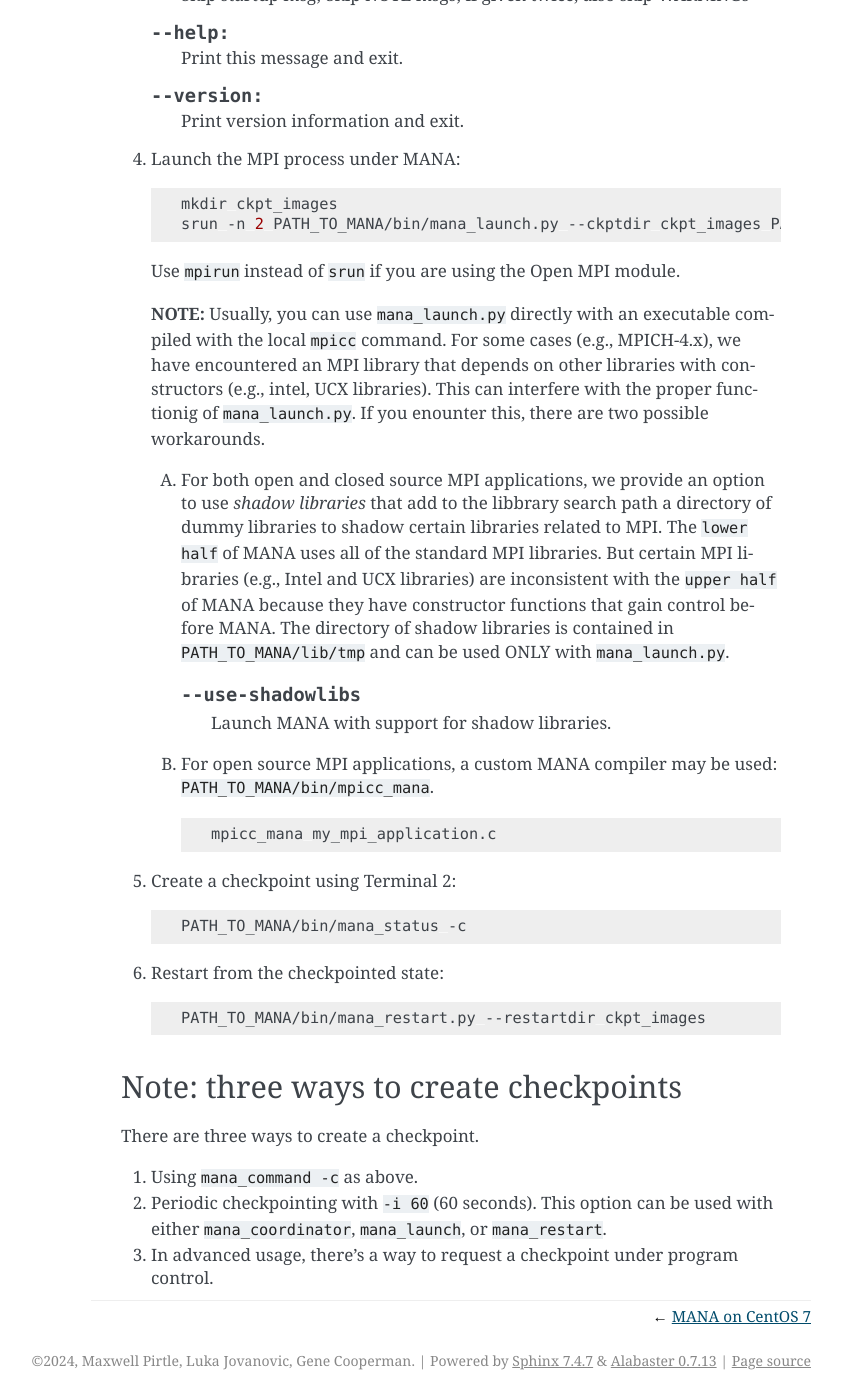
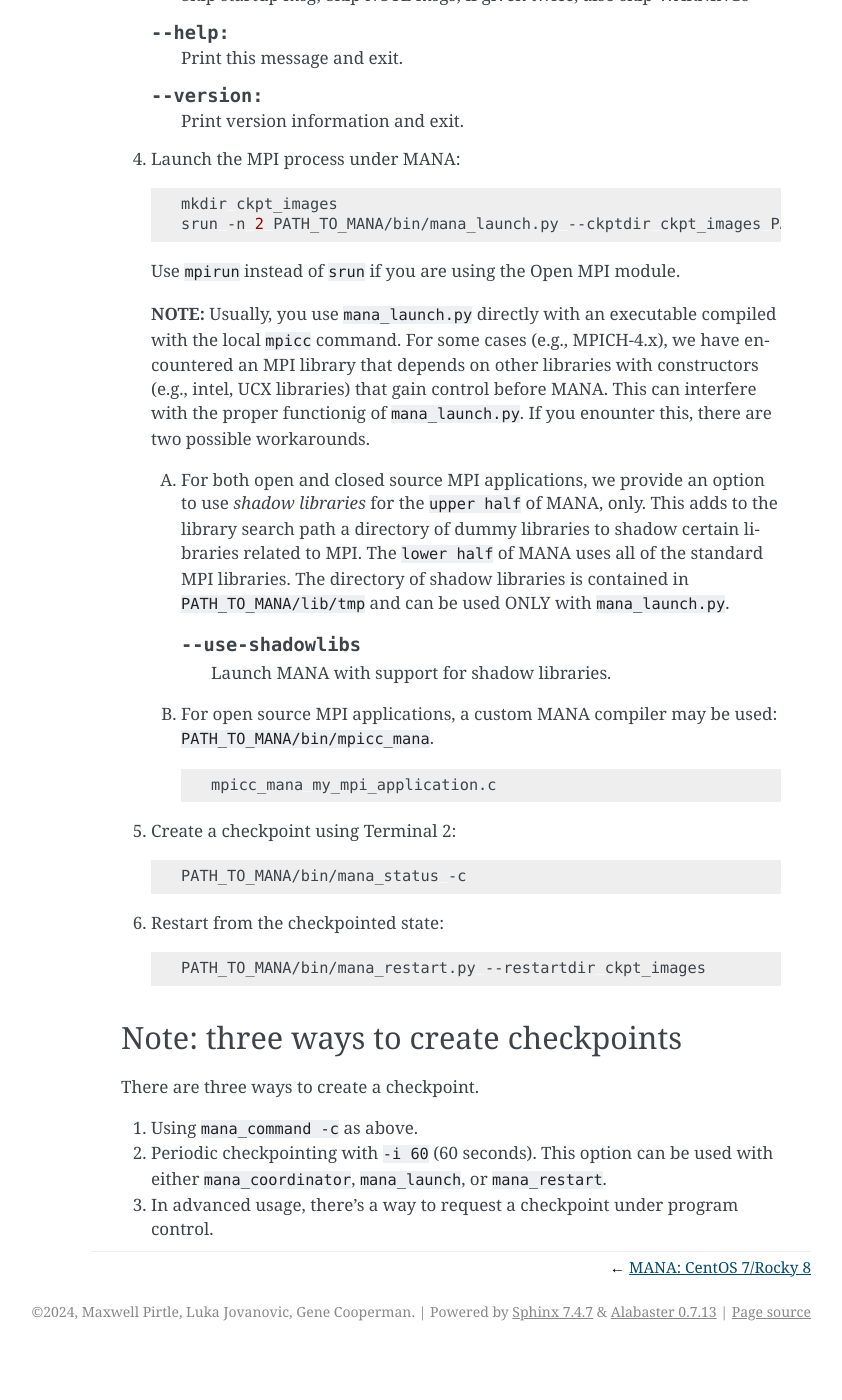
Before and after one commit to mpickpt/mana-doc, a Sphinx documentation site: the page built from docs/source/perlmutter.rst, in a window 1280 px wide and 1400 px high, scrolled down 3497 px. Shown: the whole window, without its empty margins (299-1141 px from the left). Built offline with Sphinx 7.4.7, drawn with Linux system fonts in a browser that asks for light colours; after the commit the page ends 4848 px from its top, so only the background shows below that; some of the changed text lies outside the part shown.

Commit message:
Fixes thanks to review by @rajatpratapbisht

```diff
--- a/docs/source/perlmutter.rst
+++ b/docs/source/perlmutter.rst
@@ -1,15 +1,14 @@
-MANA on SUSE Linux 13 (Perlmutter)
-==================================
+MANA: SUSE Linux 13 (Perlmutter)
+================================
 
 --------------------------------
 Perlmutter Cluster at NERSC/LBNL
 --------------------------------
 
-Perlmutter is an HPC cluster running **SUSE Enterprise**.
-This document aims to help users running SUSE Enterprise to utilize
-MANA Chekpointing and Restarting Software with MPI applications.
-Since each site can configure SLURM differently, we use the Perlmutter
-cluster at NERSC/LBNL astern U. as our model, here.
+Perlmutter is an HPC cluster running **SUSE Enterprise**.  This document
+uses Perlmutter as the model for SUSE Enterprise, to discuss MANA
+Checkpointing and Restarting for MPI applications.  However, any given
+site may configure SLURM differently.
 
 Perlmutter is a supercomputer at NERSC running SUSE Enterprise.
 When it was introduced, it was the #5 supercomputer on the TOP500 list
@@ -120,7 +119,7 @@
    compute node. Consider the following points:
 
    * You can check your hostname to connect via ssh using
-     **``squeue --me``** to list all the compute nodes assigned to
+     **``squeue -\-me``** to list all the compute nodes assigned to
      your username.
    * Running **``ssh XXXX``** will connect to your compute node via ssh.
      (Here cXXX is a placeholder for your compute-node name.)
@@ -210,21 +209,20 @@
 
   Use ``mpirun`` instead of ``srun`` if you are using the Open MPI module.
 
-  **NOTE:** Usually, you can use ``mana_launch.py`` directly with an executable
+  **NOTE:** Usually, you use ``mana_launch.py`` directly with an executable
   compiled with the local ``mpicc`` command.  For some cases (e.g., MPICH-4.x),
-  we have encountered an MPI library that depends on other libraries with constructors
-  (e.g., intel, UCX libraries).  This can interfere with the proper functionig
-  of ``mana_launch.py``.  If you enounter this,  there are two possible workarounds.
+  we have encountered an MPI library that depends on other libraries with
+  constructors (e.g., intel, UCX libraries) that gain control before MANA.
+  This can interfere with the proper functionig of ``mana_launch.py``.
+  If you enounter this,  there are two possible workarounds.
 
   A. For both open and closed source MPI applications, we provide
-     an option to use *shadow libraries* that add to the libbrary
-     search path a directory of dummy libraries to shadow certain
-     libraries related to MPI.  The ``lower half`` of MANA uses all
-     of the standard MPI libraries.  But certain MPI libraries (e.g.,
-     Intel and UCX libraries) are inconsistent with the ``upper half``
-     of MANA because they have constructor functions that gain control
-     before MANA.  The directory of shadow libraries is contained
-     in ``PATH_TO_MANA/lib/tmp`` and can be used ONLY with
+     an option to use *shadow libraries* for the ``upper half`` of MANA,
+     only.  This adds to the library search path a directory of dummy
+     libraries to shadow certain libraries related to MPI.  The ``lower
+     half`` of MANA uses all of the standard MPI libraries.  The directory
+     of shadow libraries is contained in ``PATH_TO_MANA/lib/tmp`` and
+     can be used ONLY with
      ``mana_launch.py``.
 
      .. option:: --use-shadowlibs
```
Also changed, not shown: docs/source/discovery.rst (+48 -45 lines), docs/source/index.rst (+22 -21 lines).
